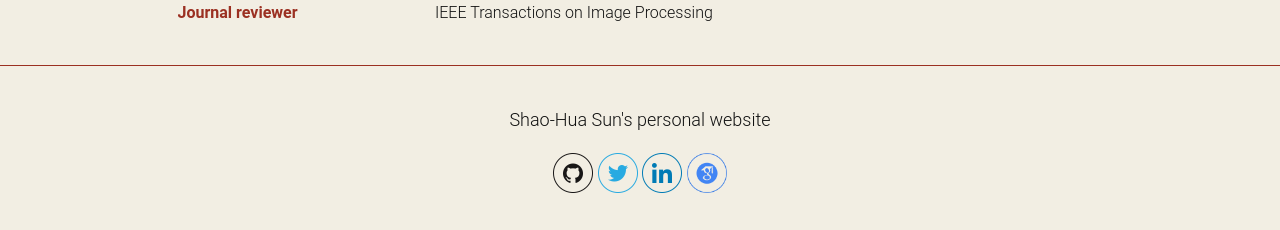
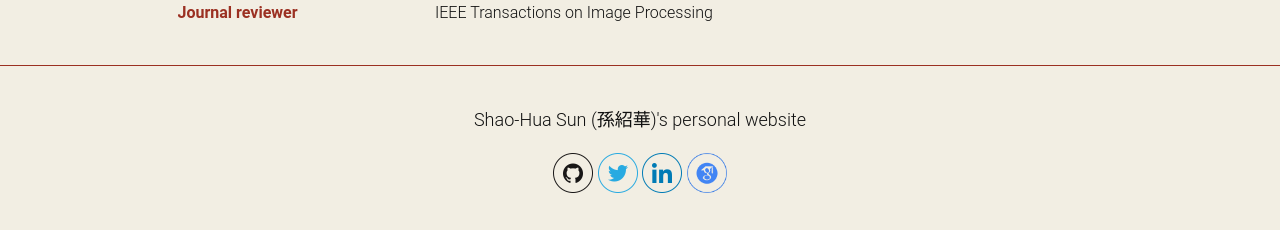
Before and after one commit to shaohua0116/shaohua0116.github.io, a Jekyll site: the page built from index.html, in a window 1280 px wide and 900 px high, scrolled down 3711 px. Shown: the part 667-897 px from the top of the window. Built offline with Jekyll 4.4.1, drawn with Linux system fonts in a browser that asks for light colours; some web fonts are replaced; some of the changed text lies outside the part shown.

Commit message:
add chinese name

```diff
--- a/_data/bio.yml
+++ b/_data/bio.yml
@@ -1,4 +1,4 @@
-name:       "Shao-Hua Sun"
+name:       "Shao-Hua Sun (孫紹華)"
 # title:      "Ph.D. candidate in Computer Science<br>at the University of Southern California"
 # title:      "CS Ph.D. at USC,<br>Incoming Assistant Prof. at NTU" #  (Aug 2022)"
 # title:      "Graduating Ph.D. candidate at USC,<br>Incoming Assistant Professor at NTU" #  (Aug 2022)"
```
